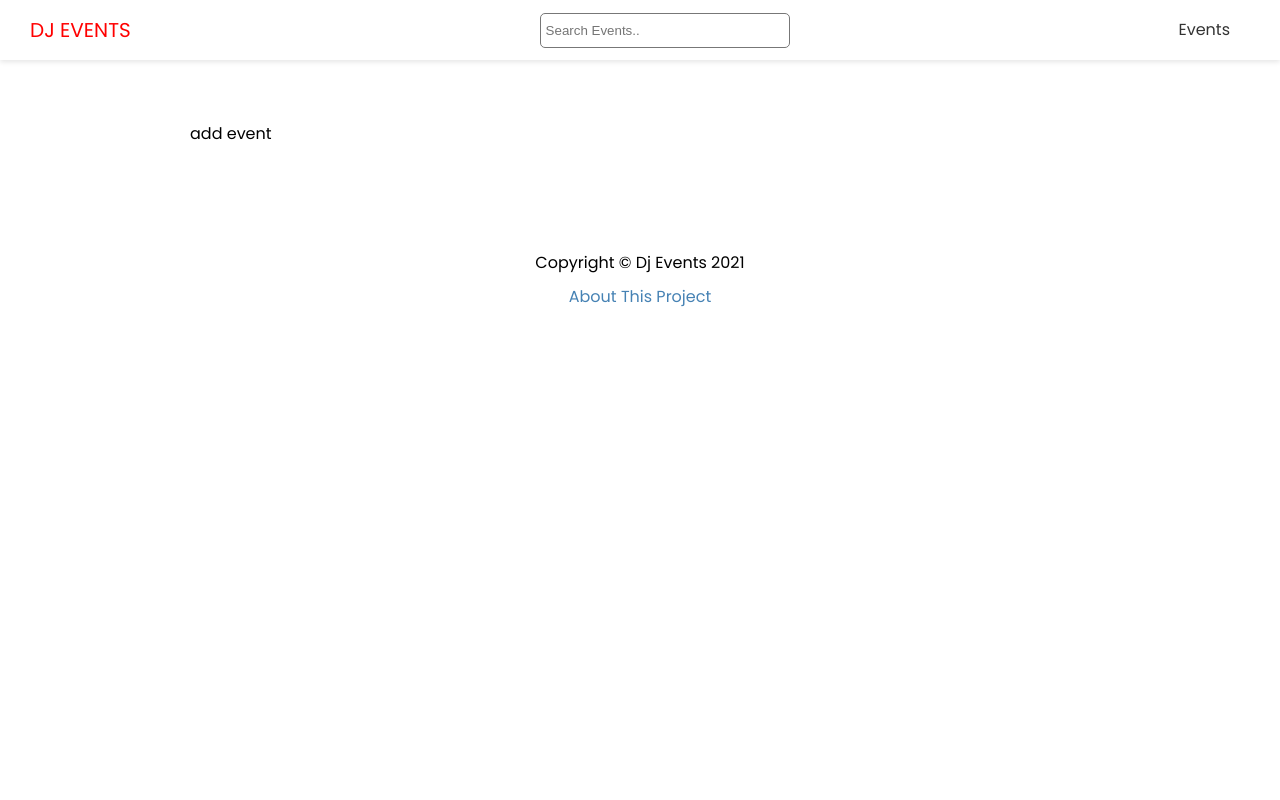
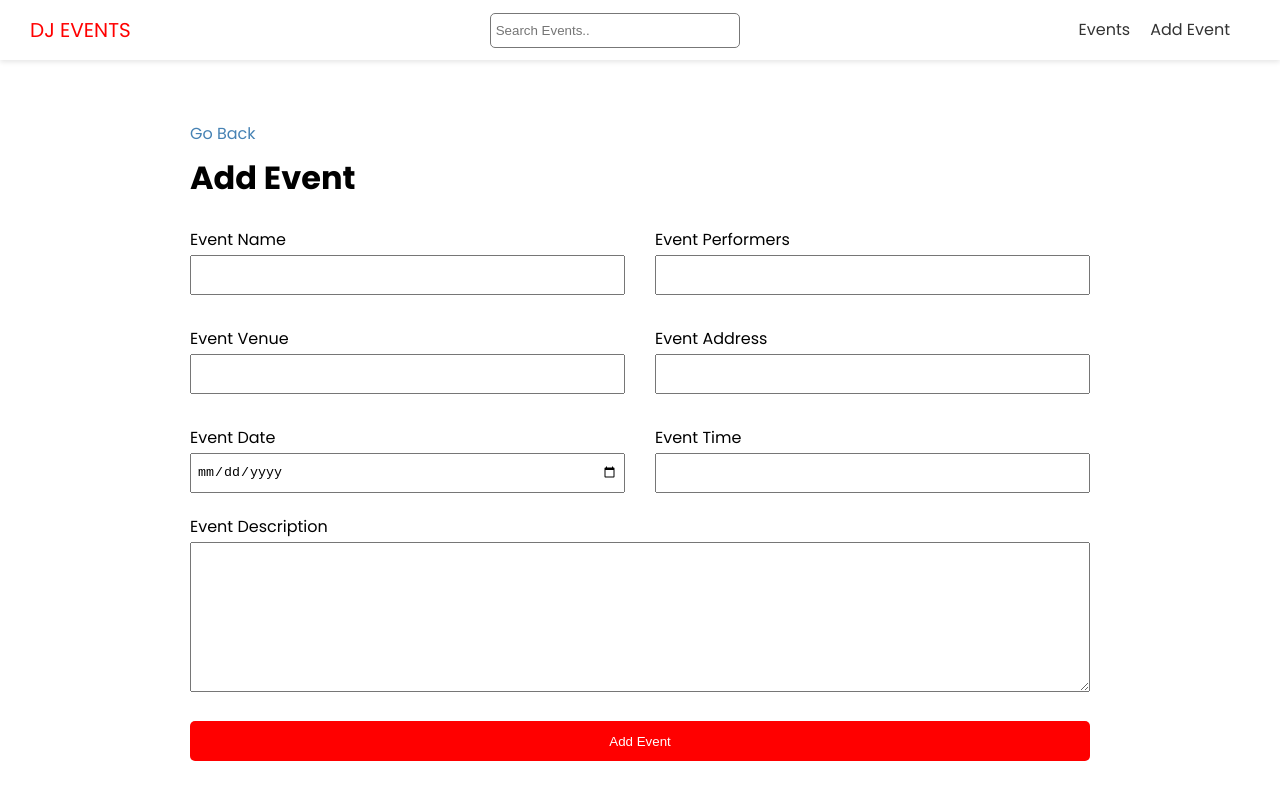
Before and after one commit to ahmetsuhan/next-structure, a Next.js app: page /events/add in a window 1280 px wide. Shown: the top 800 px of the page. Built offline with nearby package versions, Linux system fonts and the light colour scheme; no server answers.

Commit message:
add Event Page

```diff
--- a/components/Header.js
+++ b/components/Header.js
@@ -17,6 +17,11 @@ export default function Header() {
               <a>Events</a>
             </Link>
           </li>
+          <li>
+            <Link href="/events/add">
+              <a>Add Event</a>
+            </Link>
+          </li>
         </ul>
       </nav>
     </header>
--- a/pages/events/add.js
+++ b/pages/events/add.js
@@ -1,8 +1,116 @@
 import Layout from "../../layout";
+import { useState } from "react";
+import { useRouter } from "next/router";
+import Link from "next/link";
+import { API_URL } from "@/config/index";
+import styles from "@/styles/Form.module.css";
 export default function AddEventPage() {
+  const [values, setValues] = useState({
+    name: "",
+    performers: "",
+    venue: "",
+    address: "",
+    date: "",
+    time: "",
+    description: "",
+  });
+
+  const router = useRouter();
+
+  const handleSubmit = (e) => {
+    e.preventDefault();
+
+    console.log(values);
+  };
+
+  const handleInputChange = (e) => {
+    const { name, value } = e.target;
+    setValues({ ...values, [name]: value });
+  };
   return (
     <Layout title="Add New Event">
-      <div>add event</div>
+      <Link href="/events">Go Back</Link>
+      <h1>Add Event</h1>
+      <form className={styles.form} onSubmit={(e) => handleSubmit(e)}>
+        <div className={styles.grid}>
+          <div>
+            <label htmlFor="name">Event Name</label>
+            <input
+              type="text"
+              id="name"
+              name="name"
+              value={values.name}
+              onChange={handleInputChange}
+            />
+          </div>
+
+          <div>
+            <label htmlFor="name">Event Performers</label>
+            <input
+              type="text"
+              id="performers"
+              name="performers"
+              value={values.performers}
+              onChange={handleInputChange}
+            />
+          </div>
+
+          <div>
+            <label htmlFor="name">Event Venue</label>
+            <input
+              type="text"
+              id="venue"
+              name="venue"
+              value={values.venue}
+              onChange={handleInputChange}
+            />
+          </div>
+
+          <div>
+            <label htmlFor="name">Event Address</label>
+            <input
+              type="text"
+              id="address"
+              name="address"
+              value={values.address}
+              onChange={handleInputChange}
+            />
+          </div>
+
+          <div>
+            <label htmlFor="name">Event Date</label>
+            <input
+              type="date"
+              id="date"
+              name="date"
+              value={values.date}
+              onChange={handleInputChange}
+            />
+          </div>
+
+          <div>
+            <label htmlFor="name">Event Time</label>
+            <input
+              type="text"
+              id="time"
+              name="time"
+              value={values.time}
+              onChange={handleInputChange}
+            />
+          </div>
+        </div>
+        <div>
+          <label htmlFor="description">Event Description</label>
+          <textarea
+            type="text"
+            name="description"
+            id="description"
+            value={values.description}
+            onChange={handleInputChange}
+          ></textarea>
+        </div>
+        <input type="submit" value="Add Event" className="btn" />
+      </form>
     </Layout>
   );
 }
--- /dev/null
+++ b/styles/Form.module.css
@@ -0,0 +1,33 @@
+.form label {
+  display: block;
+}
+.form input {
+  width: 100%;
+  height: 40px;
+  padding: 5px;
+}
+.form textarea {
+  width: 100%;
+  height: 150px;
+}
+.form input[type="submit"] {
+  display: block;
+  width: 100%;
+  margin: 20px 0 30px;
+}
+.form .file {
+  border: 1px solid #ccc;
+  background-color: #f4f4f4;
+  padding: 10px;
+}
+.grid {
+  display: grid;
+  grid-template-columns: 1fr 1fr;
+  gap: 30px;
+  margin-bottom: 20px;
+}
+@media (max-width: 600px) {
+  .grid {
+    grid-template-columns: 1fr;
+  }
+}
```
